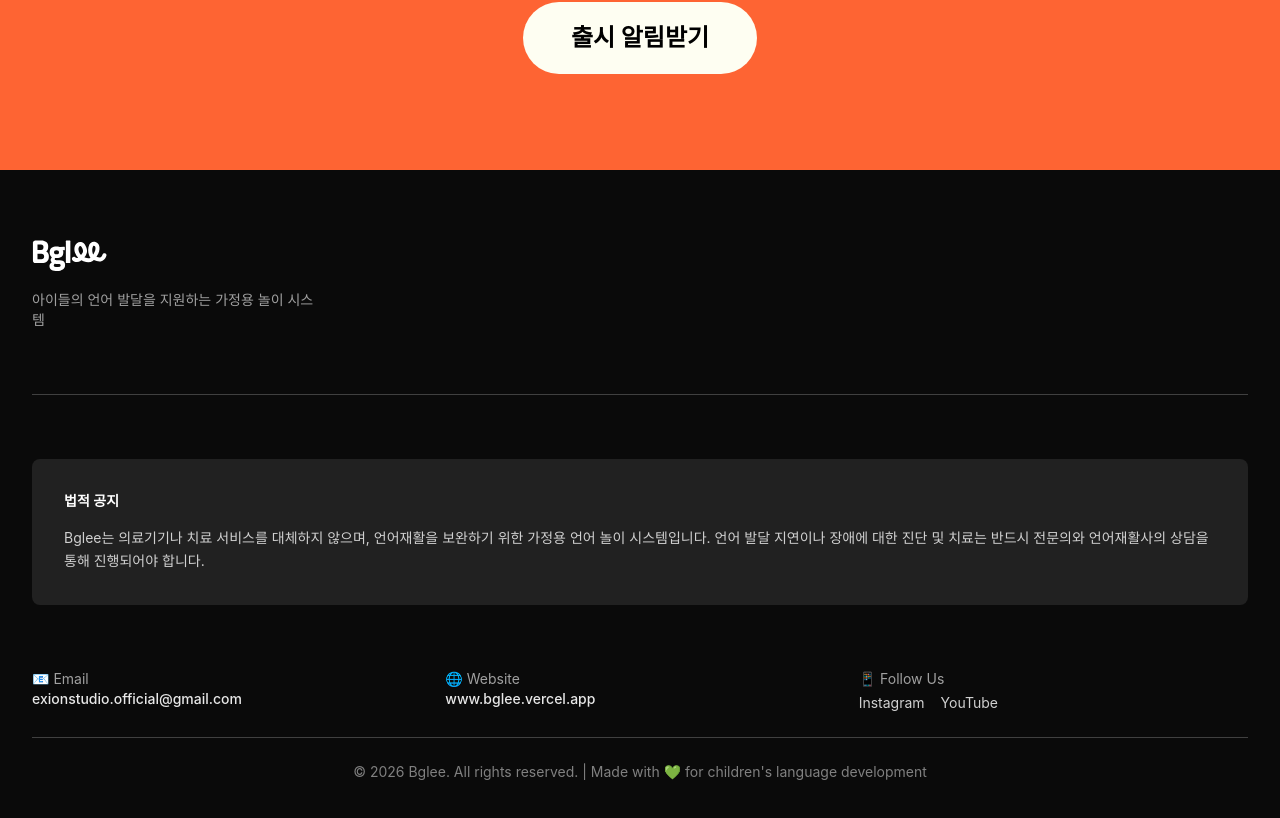
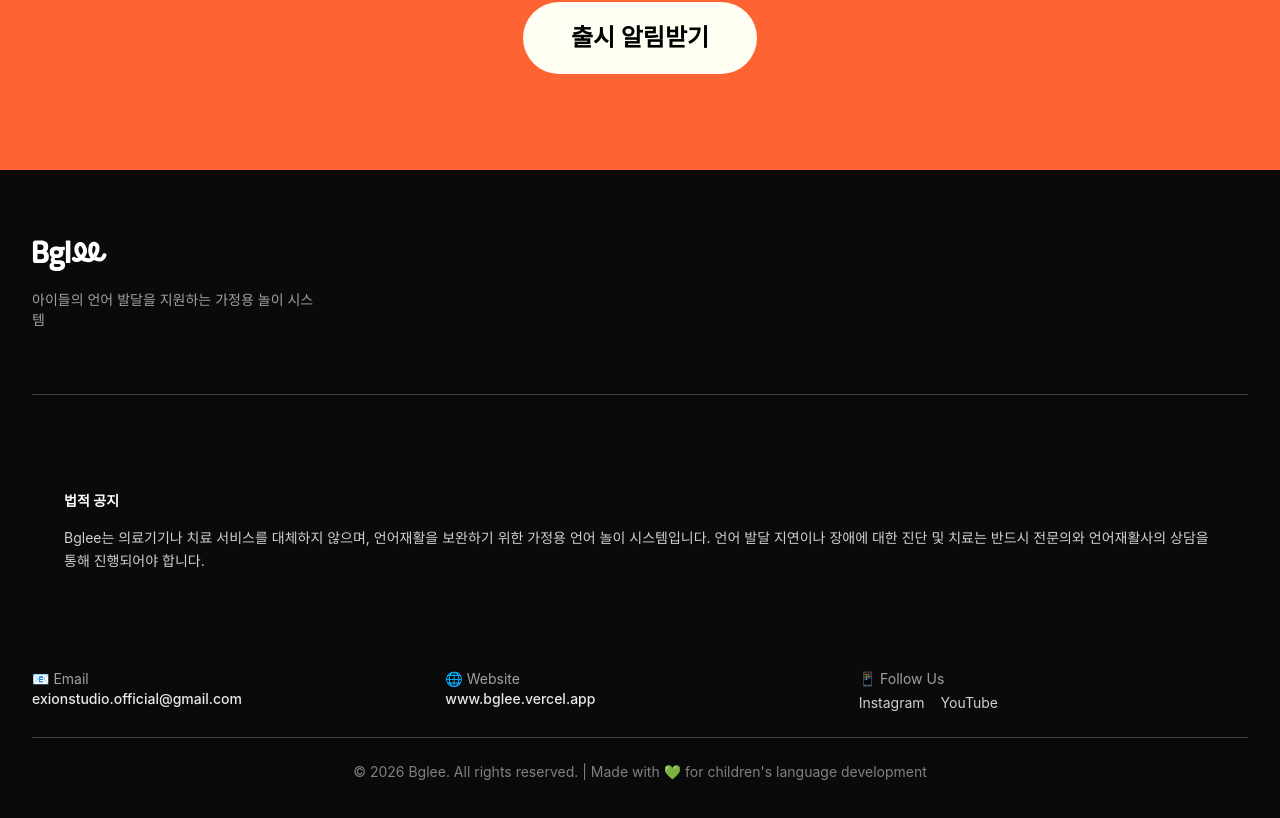
Before and after one commit to kyungrae2002/bglee_landingpage, a React (Vite) app in the folder bglee/: page / in a window 1280 px wide. Shown: the part 4366-5184 px from the top of the page. Built offline with nearby package versions, Linux system fonts and the light colour scheme; no server answers; the database is empty.

Commit message:
수정 반영
수정

```diff
--- a/bglee/src/sections/FooterSection.jsx
+++ b/bglee/src/sections/FooterSection.jsx
@@ -23,7 +23,7 @@ export default function FooterSection() {
         <div className="border-t border-neutral-700 my-12 sm:my-16" />
 
         {/* Legal Disclaimer */}
-        <div className="bg-neutral-800 rounded-lg p-6 sm:p-8 mb-12 sm:mb-16">
+        <div className=" sm:p-8 mb-12 sm:mb-16">
           <h4 className="font-semibold text-white text-sm mb-4"> 법적 공지</h4>
           <p className="text-sm text-neutral-300 leading-relaxed">
             Bglee는 의료기기나 치료 서비스를 대체하지 않으며,
```
